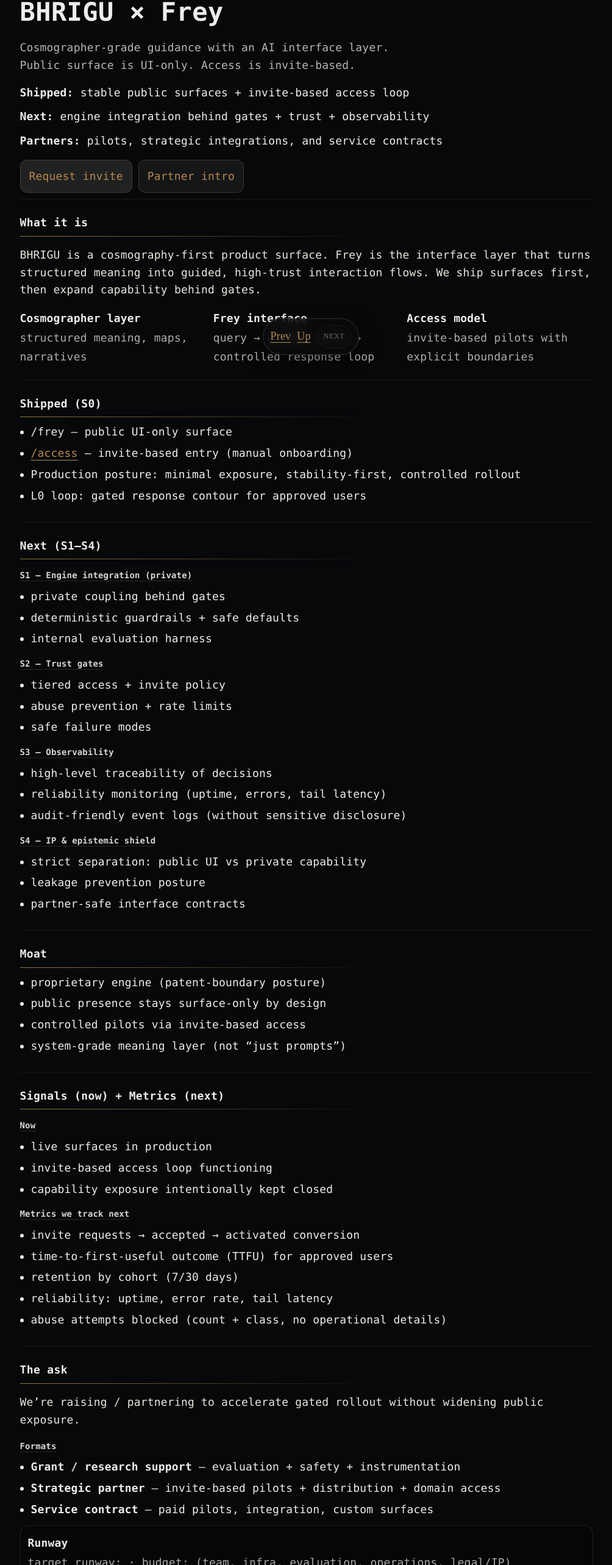
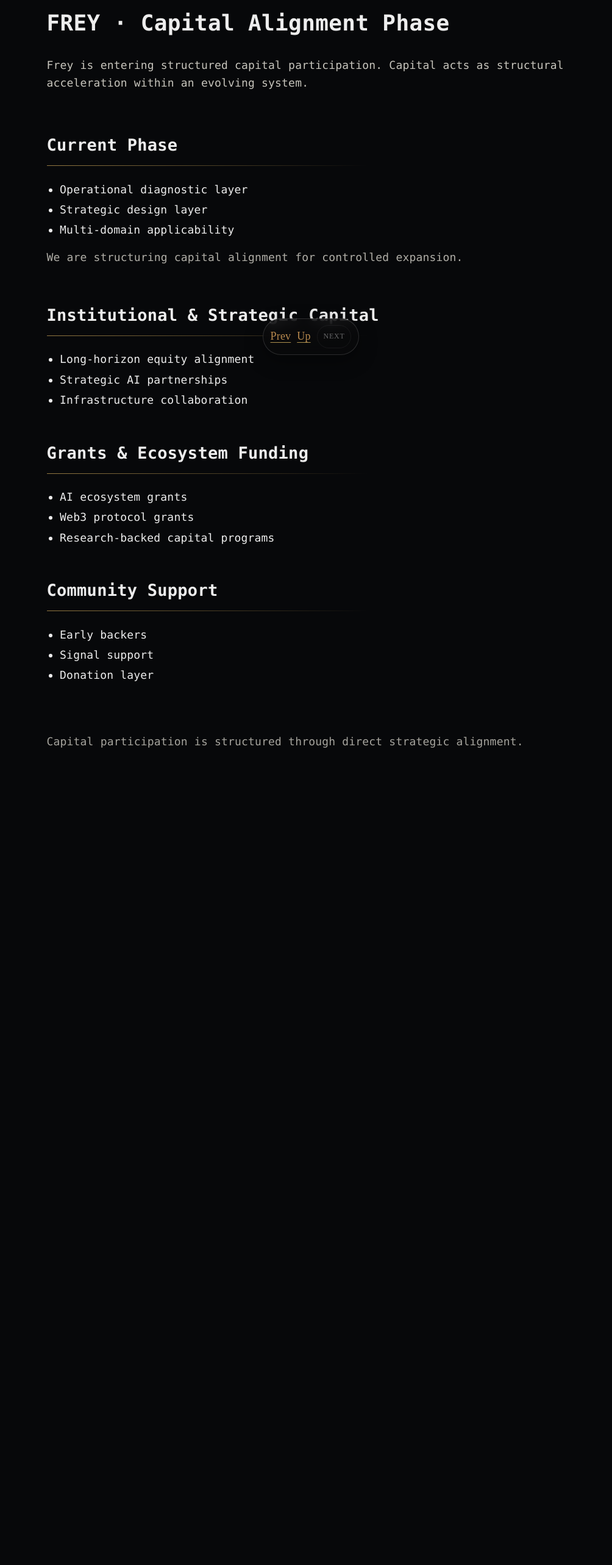
Before and after one commit to AiBhrigu/bhrigu-portal, a Next.js app: page /investors in a window 1280 px wide. Shown: the part 206-2772 px from the top of the page at 61% size, without its empty margins (130-1134 px from the left). After the commit the page ends 1553 px from the top, so only its background shows below. Built offline with nearby package versions, Linux system fonts and the light colour scheme.

Commit message:
INVESTORS canonical capital alignment phase v1.0

```diff
--- a/pages/investors.js
+++ b/pages/investors.js
@@ -1,212 +1,59 @@
-import Link from "next/link";
-
 export default function Investors() {
   return (
-    <main className="page" data-mark="INVESTORS_SURFACE_V0_1">
-      <span aria-hidden="true" style={{ display: "none" }} data-mark="IA" />
-      <div className="hero">
-        <div className="kicker">Investors &amp; Partners</div>
-        <h1>BHRIGU × Frey</h1>
-        <p className="sub">
-          Cosmographer-grade guidance with an AI interface layer. Public surface is UI-only. Access is invite-based.
+    <main style={{ padding: "100px 24px", maxWidth: "900px", margin: "0 auto" }}>
+
+      <h1>FREY · Capital Alignment Phase</h1>
+
+      <p style={{ marginTop: "24px", opacity: 0.85 }}>
+        Frey is entering structured capital participation.
+        Capital acts as structural acceleration within an evolving system.
+      </p>
+
+      <section style={{ marginTop: "64px" }}>
+        <h2>Current Phase</h2>
+        <ul>
+          <li>Operational diagnostic layer</li>
+          <li>Strategic design layer</li>
+          <li>Multi-domain applicability</li>
+        </ul>
+        <p style={{ marginTop: "16px", opacity: 0.75 }}>
+          We are structuring capital alignment for controlled expansion.
         </p>
-
-        <div className="highlights">
-          <div><b>Shipped:</b> stable public surfaces + invite-based access loop</div>
-          <div><b>Next:</b> engine integration behind gates + trust + observability</div>
-          <div><b>Partners:</b> pilots, strategic integrations, and service contracts</div>
-        </div>
-
-        <div className="ctaRow">
-          <a className="btn primary" href="/access">Request invite</a>
-          <a className="btn secondary" href="mailto:aibhrigu@gmail.com?subject=BHRIGU%20Partner%20%2F%20Investor%20%E2%80%94%20intro">Partner intro</a>
-        </div>
-
-        <div className="marker" style={{display:"none"}}>__ </div>
-      </div>
-
-      <section className="section" data-mark="INVESTORS_SURFACE_V0_1">
-        <h2>What it is</h2>
-        <p>
-          BHRIGU is a cosmography-first product surface. Frey is the interface layer that turns structured meaning into guided,
-          high-trust interaction flows. We ship surfaces first, then expand capability behind gates.
-        </p>
-        <div className="grid3">
-          <div><b>Cosmographer layer</b><div className="muted">structured meaning, maps, narratives</div></div>
-          <div><b>Frey interface</b><div className="muted">query → guided route → controlled response loop</div></div>
-          <div><b>Access model</b><div className="muted">invite-based pilots with explicit boundaries</div></div>
-        </div>
       </section>
 
-      <section className="section">
-        <h2>Shipped (S0)</h2>
+      <section style={{ marginTop: "56px" }}>
+        <h2>Institutional & Strategic Capital</h2>
         <ul>
-          <li>/frey — public UI-only surface</li>
-          <li><a href="/access">/access</a> — invite-based entry (manual onboarding)</li>
-          <li>Production posture: minimal exposure, stability-first, controlled rollout</li>
-          <li>L0 loop: gated response contour for approved users</li>
+          <li>Long-horizon equity alignment</li>
+          <li>Strategic AI partnerships</li>
+          <li>Infrastructure collaboration</li>
         </ul>
       </section>
 
-      <section className="section">
-        <h2>Next (S1–S4)</h2>
-        <h3>S1 — Engine integration (private)</h3>
+      <section style={{ marginTop: "48px" }}>
+        <h2>Grants & Ecosystem Funding</h2>
         <ul>
-          <li>private coupling behind gates</li>
-          <li>deterministic guardrails + safe defaults</li>
-          <li>internal evaluation harness</li>
-        </ul>
-
-        <h3>S2 — Trust gates</h3>
-        <ul>
-          <li>tiered access + invite policy</li>
-          <li>abuse prevention + rate limits</li>
-          <li>safe failure modes</li>
-        </ul>
-
-        <h3>S3 — Observability</h3>
-        <ul>
-          <li>high-level traceability of decisions</li>
-          <li>reliability monitoring (uptime, errors, tail latency)</li>
-          <li>audit-friendly event logs (without sensitive disclosure)</li>
-        </ul>
-
-        <h3>S4 — IP &amp; epistemic shield</h3>
-        <ul>
-          <li>strict separation: public UI vs private capability</li>
-          <li>leakage prevention posture</li>
-          <li>partner-safe interface contracts</li>
+          <li>AI ecosystem grants</li>
+          <li>Web3 protocol grants</li>
+          <li>Research-backed capital programs</li>
         </ul>
       </section>
 
-      <section className="section">
-        <h2>Moat</h2>
+      <section style={{ marginTop: "48px" }}>
+        <h2>Community Support</h2>
         <ul>
-          <li>proprietary engine (patent-boundary posture)</li>
-          <li>public presence stays surface-only by design</li>
-          <li>controlled pilots via invite-based access</li>
-          <li>system-grade meaning layer (not “just prompts”)</li>
+          <li>Early backers</li>
+          <li>Signal support</li>
+          <li>Donation layer</li>
         </ul>
       </section>
 
-      <section className="section">
-        <h2>Signals (now) + Metrics (next)</h2>
-        <h3>Now</h3>
-        <ul>
-          <li>live surfaces in production</li>
-          <li>invite-based access loop functioning</li>
-          <li>capability exposure intentionally kept closed</li>
-        </ul>
-        <h3>Metrics we track next</h3>
-        <ul>
-          <li>invite requests → accepted → activated conversion</li>
-          <li>time-to-first-useful outcome (TTFU) for approved users</li>
-          <li>retention by cohort (7/30 days)</li>
-          <li>reliability: uptime, error rate, tail latency</li>
-          <li>abuse attempts blocked (count + class, no operational details)</li>
-        </ul>
+      <section style={{ marginTop: "80px", opacity: 0.7 }}>
+        <p>
+          Capital participation is structured through direct strategic alignment.
+        </p>
       </section>
 
-      <section className="section">
-        <h2>The ask</h2>
-        <p>We’re raising / partnering to accelerate gated rollout without widening public exposure.</p>
-        <h3>Formats</h3>
-        <ul>
-          <li><b>Grant / research support</b> — evaluation + safety + instrumentation</li>
-          <li><b>Strategic partner</b> — invite-based pilots + distribution + domain access</li>
-          <li><b>Service contract</b> — paid pilots, integration, custom surfaces</li>
-        </ul>
-        <div className="callout">
-          <div><b>Runway</b></div>
-          <div className="muted">target runway: <b></b> · budget: <b></b> (team, infra, evaluation, operations, legal/IP)</div>
-        </div>
-      </section>
-
-      <section className="section">
-        <h2>Terms &amp; boundaries</h2>
-        <h3>We do NOT provide</h3>
-        <ul>
-          <li>engine internals, formulas, or architecture disclosure</li>
-          <li>unrestricted public access</li>
-          <li>open demos exposing the capability loop</li>
-        </ul>
-        <h3>We CAN provide</h3>
-        <ul>
-          <li>invite-based pilots for approved partners</li>
-          <li>private evaluation access under clear boundaries</li>
-          <li>surface integrations (UI + controlled flows)</li>
-          <li>paid service contracts with defined interfaces</li>
-        </ul>
-        <p className="muted"><b>Boundary:</b> We partner on outcomes, not on extracting the engine.</p>
-      </section>
-
-      <section className="section">
-        <h2>Contact</h2>
-        <div className="grid2">
-          <div>
-            <div className="muted">Email</div>
-            <div><a href="mailto:aibhrigu@gmail.com">aibhrigu@gmail.com</a></div>
-          </div>
-          <div>
-            <div className="muted">Suggested subject</div>
-            <div><code>BHRIGU Partner / Investor — intro</code></div>
-          </div>
-        </div>
-
-        <div className="muted" style={{ marginTop: 12 }}>Include:</div>
-        <ul>
-          <li>who you are</li>
-          <li>why BHRIGU</li>
-          <li>what pilot you want</li>
-          <li>timeframe + constraints</li>
-        </ul>
-
-        <div className="ctaRow" style={{ marginTop: 12 }}>
-          <a className="btn primary" href="/access">Request invite</a>
-          <a className="btn secondary" href="mailto:aibhrigu@gmail.com?subject=BHRIGU%20Partner%20%2F%20Investor%20%E2%80%94%20intro">Partner intro</a>
-        </div>
-      </section>
-
-      <div className="footerNav">
-        /start
-        <span>·</span>
-        /cosmographer
-        <span>·</span>
-        /frey
-      </div>
-
-      <style jsx>{`
-        .page { max-width: 980px; margin: 0 auto; padding: 28px 20px 48px; }
-        .hero { padding: 18px 0 10px; border-bottom: 1px solid rgba(255,255,255,0.08); }
-        .kicker { letter-spacing: 0.16em; text-transform: uppercase; font-size: 12px; opacity: 0.7; }
-        h1 { font-size: 42px; margin: 10px 0 8px; }
-        .sub { font-size: 16px; opacity: 0.78; margin: 0 0 14px; max-width: 56ch; }
-        .highlights { display: grid; gap: 8px; margin: 14px 0 16px; }
-        .highlights b { font-weight: 650; }
-        .ctaRow { display: flex; flex-wrap: wrap; gap: 10px; margin: 12px 0 0; }
-        .btn { border-radius: 12px; padding: 10px 14px; text-decoration: none; border: 1px solid rgba(255,255,255,0.14); }
-        .primary { background: rgba(255,255,255,0.10); }
-        .secondary { background: rgba(255,255,255,0.06); }
-        .ghost { background: transparent; opacity: 0.9; }
-        .section { padding: 22px 0; border-bottom: 1px solid rgba(255,255,255,0.06); }
-        .section h2 { margin: 0 0 10px; font-size: 18px; letter-spacing: 0.02em; }
-        .section h3 { margin: 14px 0 6px; font-size: 14px; opacity: 0.9; }
-        ul { margin: 8px 0 0; padding-left: 18px; }
-        li { margin: 6px 0; }
-        .muted { opacity: 0.72; }
-        .grid3 { display: grid; grid-template-columns: repeat(3, 1fr); gap: 12px; margin-top: 12px; }
-        .grid2 { display: grid; grid-template-columns: repeat(2, 1fr); gap: 12px; margin-top: 10px; }
-        .callout { margin-top: 12px; padding: 12px; border-radius: 14px; border: 1px solid rgba(255,255,255,0.10); background: rgba(0,0,0,0.18); }
-        .marker { margin-top: 10px; font-size: 12px; opacity: 0.55; }
-        .footerNav { display: flex; gap: 10px; justify-content: center; align-items: center; margin-top: 18px; opacity: 0.8; font-size: 12px; }
-        .footerNav a { text-decoration: none; }
-        @media (max-width: 820px){
-          h1 { font-size: 34px; }
-          .grid3 { grid-template-columns: 1fr; }
-          .grid2 { grid-template-columns: 1fr; }
-        }
-      `}</style>
-          {/*  */}
-</main>
-  );
+    </main>
+  )
 }
```
